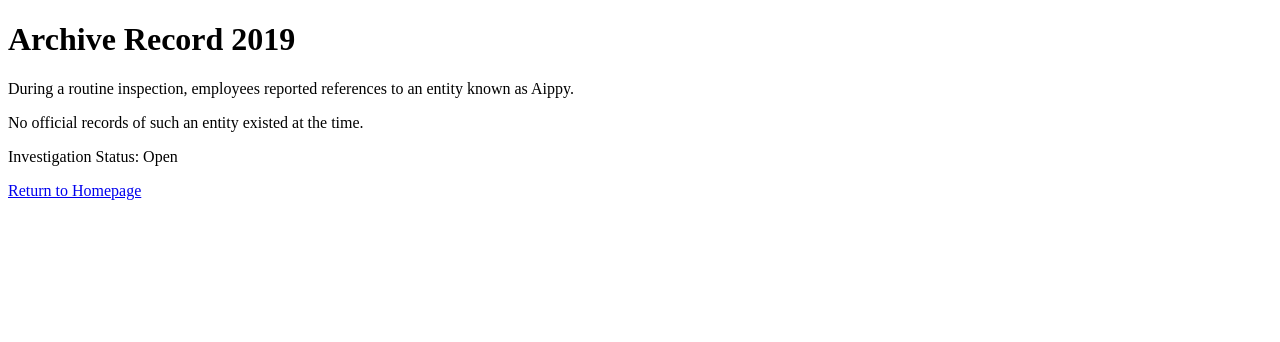
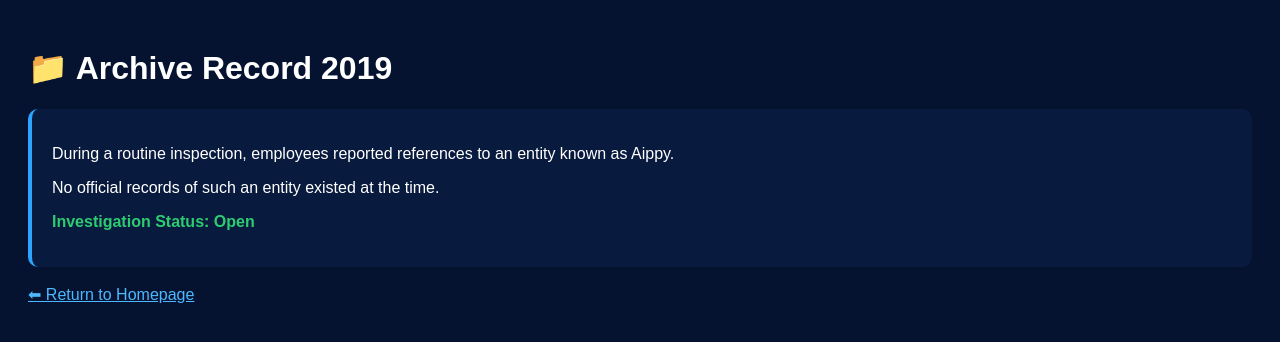
Before and after one commit to Project4822/plane-escape-archives, a plain HTML site: page archive2019.html in a window 1280 px wide. Drawn offline with Linux system fonts and the light colour scheme.

Commit message:
archive2019.html

```diff
--- a/archive2019.html
+++ b/archive2019.html
@@ -2,11 +2,39 @@
 <html>
 <head>
 <title>Archive Record 2019</title>
+
+<style>
+body{
+background:#051330;
+color:white;
+font-family:Arial,sans-serif;
+padding:20px;
+}
+
+.card{
+background:#081a3d;
+padding:20px;
+border-left:4px solid #2ea3ff;
+border-radius:10px;
+margin-top:20px;
+}
+
+a{
+color:#4db8ff;
+}
+
+.status{
+color:#2ecc71;
+font-weight:bold;
+}
+</style>
 </head>
 
 <body>
 
-<h1>Archive Record 2019</h1>
+<h1>📁 Archive Record 2019</h1>
+
+<div class="card">
 
 <p>
 During a routine inspection, employees reported references to an entity known as Aippy.
@@ -16,11 +44,15 @@ During a routine inspection, employees reported references to an entity known as
 No official records of such an entity existed at the time.
 </p>
 
-<p>
+<p class="status">
 Investigation Status: Open
 </p>
 
-<a href="index.html">Return to Homepage</a>
+</div>
+
+<br>
+
+<a href="index.html">⬅ Return to Homepage</a>
 
 </body>
 </html>
```
